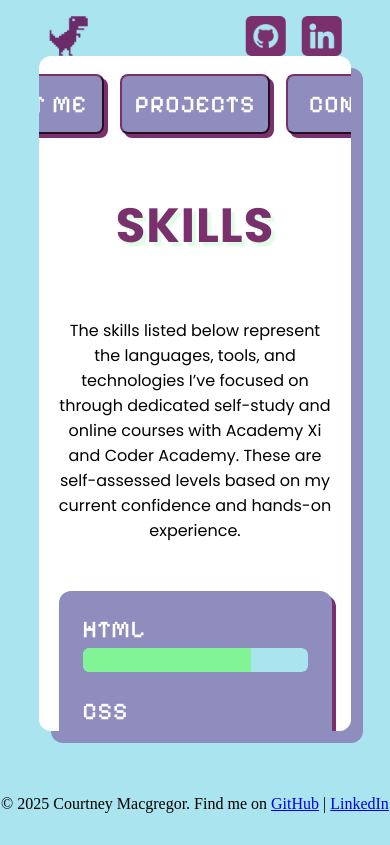
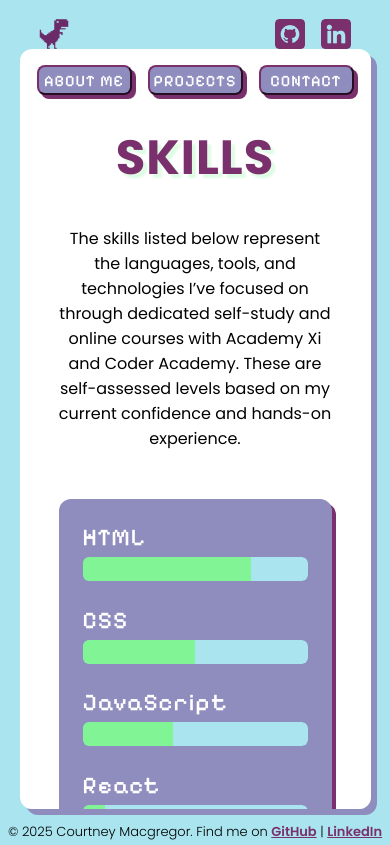
Before and after one commit to c-joss/portfolio, a plain HTML site: page skills.html in a window 390 px wide. Drawn offline with Linux system fonts and the light colour scheme; a web font is replaced by a local one.

Commit message:
Adjusted positioning for mobile and made page nav sticky.

```diff
--- a/CSS/style.css
+++ b/CSS/style.css
@@ -33,7 +33,7 @@ body {
     display: flex;
     justify-content: space-between;
     align-items: center;
-    width: 75vw;
+    width: 80vw;
     padding: 1rem 2rem;
     background-color: transparent;
     z-index: 10;
@@ -46,8 +46,8 @@ body {
 
 .home-icon,
 .social-links img {
-    height: 40px;
-    width: 40px;
+    height: 30px;
+    width: 30px;
     display: block;
     object-fit: contain;
 }
@@ -58,24 +58,25 @@ body {
     overflow-x: hidden;
     padding: 2rem;
     box-sizing: border-box;
-    width: 80vw;
-    max-height: 80vh;
-    min-height: 60vh;
+    width: 90vw;
+    max-height: 90vh;
+    min-height: 75vh;
     scrollbar-width: none;
     -ms-overflow-style: none;
-    margin-top: 3.5rem;
+    margin-top: 2.9rem;
+    margin-bottom: 0;
     display: flex;
     flex-direction: column;
     align-items: center;
     justify-content: center;
-    padding-top: 10rem;
+    padding-top: 0rem;
 }
 
 .page-radius {
     border-radius: 12px;
-    box-shadow: 12px 12px 0px 0px rgba(142, 141, 190, 1);
-    -webkit-box-shadow: 12px 12px 0px 0px rgba(142, 141, 190, 1);
-    -moz-box-shadow: 12px 12px 0px 0px rgba(142, 141, 190, 1);
+    box-shadow: 6px 6px 0px 0px rgba(142, 141, 190, 1);
+    -webkit-box-shadow: 6px 6px 0px 0px rgba(142, 141, 190, 1);
+    -moz-box-shadow: 6px 6px 0px 0px rgba(142, 141, 190, 1);
 }
 
 .button-radius {
@@ -86,15 +87,17 @@ body {
 }
 
 .intro-container h1 {
-    font-size: 3rem;
+    font-size: 2.5rem;
     color: var(--byzantium);
     margin-bottom: 0;
-    margin-top: 0.5rem;
+    margin-top: 1.5rem;
 }
 
 .intro-container p {
     font-size: 1rem;
-    color: black
+    color: black;
+    margin-top: 0;
+    margin-bottom: 0;
 }
 
 .intro-container {
@@ -114,21 +117,22 @@ body {
     border-color: var(--byzantium);
     border-width: 2px;
     padding: 1rem;
-    min-width: 300px;
+    min-width: 270px;
     width: 100%;
-    min-height: 70px;
+    min-height: 50px;
+    height: 100%;
     font-family: "Pixelify Sans", sans-serif;
     font-optical-sizing: auto;
     font-weight: 500;
     font-style: normal;
-    font-size: 1.5rem;
+    font-size: 1.2rem;
     letter-spacing: 1px;
     color: white;
     cursor: pointer;
     transition: all 0.12s ease;
     transform-origin: center;
     text-align: center;
-    padding: 0;
+    padding: 1.5rem;
 }
 
 .scroll-nav button:hover {
@@ -140,14 +144,14 @@ body {
 #home-nav {
     display: flex;
     flex-direction: column;
-    gap: 1.5rem;
+    gap: 1rem;
     align-items: center;
-    margin: 2rem 0;
+    margin: 1.5rem 0;
 }
 
 .greeting {
     width: 80vw;
-    height: 60vh;
+    height: 90vh;
     display: flex;
     flex-direction: column;
     align-items: center;
@@ -179,10 +183,26 @@ body {
 
 footer {
     text-align: center;
-    padding: 1rem;
+    padding-top: 0;
+    margin-bottom: 2rem;
     background-color: var(--non-photo-blue);
     width: 100%;
-    margin-top: 2rem;
+    height: .05rem;
+    margin-top: 0;
+    font-family: "Poppins", sans-serif;
+    font-weight: 300;
+    font-style: normal;
+    font-size: small;
+    position: sticky;
+    bottom: 0;
+    background-color: transparent;
+    z-index: 10;
+    padding-bottom: 1;
+}
+
+footer a {
+    color: var(--byzantium);
+    font-weight: 600;
 }
 
 .radius {
@@ -193,20 +213,45 @@ footer {
     display: flex;
     align-items: center;
     justify-content: center;
+    text-align: center;
     width: 100%;
-    height: auto;
+    height: 100px;
     gap: 1rem;
+    position: sticky;
+    top: 0;
+    background-color: white;
+    z-index: 10;
+    padding: 1rem;
 }
 
 .page-nav button {
-    min-width: 150px;
-    min-height: 60px;
+    min-width: 95px;
+    width: 95px;
+    min-height: 30px;
     text-transform: uppercase;
+    text-align: center;
+    background-color: var(--cool-gray);
+    border-color: var(--byzantium);
+    border-width: 2px;
+    padding: 0;
+    font-family: "Pixelify Sans", sans-serif;
+    font-optical-sizing: auto;
+    font-weight: 500;
+    font-style: normal;
+    font-size: 1rem;
+    letter-spacing: 1px;
+    color: white;
+    cursor: pointer;
+    transition: all 0.12s ease;
+    transform-origin: center;
+    text-align: center;
+    position: sticky;
 }
 
 .about-content {
-    max-height: 80vh;
-    padding: 1rem;
+    max-height: 75vh;
+    width: 100%;
+    padding: 0;
     display: flex;
     flex-direction: column;
     justify-content: space-between;
@@ -251,6 +296,7 @@ footer {
     letter-spacing: 1px;
     color: var(--byzantium);
     text-shadow: 4px 4px 2px rgba(129, 244, 149, 0.25);
+    margin: 1rem;
 }
 
 .about-text {
@@ -322,6 +368,7 @@ progress {
     border-radius: 12px;
     box-shadow: 4px 4px 0 var(--byzantium);
     margin-top: 2rem;
+    margin-bottom: 2rem;
 }
 
 .skills-list li {
@@ -350,8 +397,8 @@ progress {
     border: solid 2px var(--byzantium);
     border-radius: 8px;
     box-shadow: 4px 4px 0 var(--byzantium);
-    padding: 2rem;
-    width: 80%;
+    padding: .5rem;
+    width: 90%;
     max-width: 400px;
     font-family: "Pixelify Sans", sans-serif;
     font-optical-sizing: auto;
@@ -360,6 +407,7 @@ progress {
     font-size: 1.5rem;
     letter-spacing: 1px;
     text-align: center;
+    margin-bottom: 1rem;
 }
 
 .projects-grid {
@@ -427,8 +475,7 @@ button[type="submit"] {
     font-size: 1.5rem;
     border-radius: 10px;
     border: none;
-  box-shadow: 4px 4px 0px 0px rgba(122,48,108,0.98);
--webkit-box-shadow: 4px 4px 0px 0px rgba(122,48,108,0.98);
--moz-box-shadow: 4px 4px 0px 0px rgba(122,48,108,0.98);
-
+    box-shadow: 4px 4px 0px 0px rgba(122, 48, 108, 0.98);
+    -webkit-box-shadow: 4px 4px 0px 0px rgba(122, 48, 108, 0.98);
+    -moz-box-shadow: 4px 4px 0px 0px rgba(122, 48, 108, 0.98);
 }
```
Also changed, not shown: about.html (+1 -1 lines), projects.html (+1 -1 lines). Lines whose indentation alone changed are shown as unchanged.
